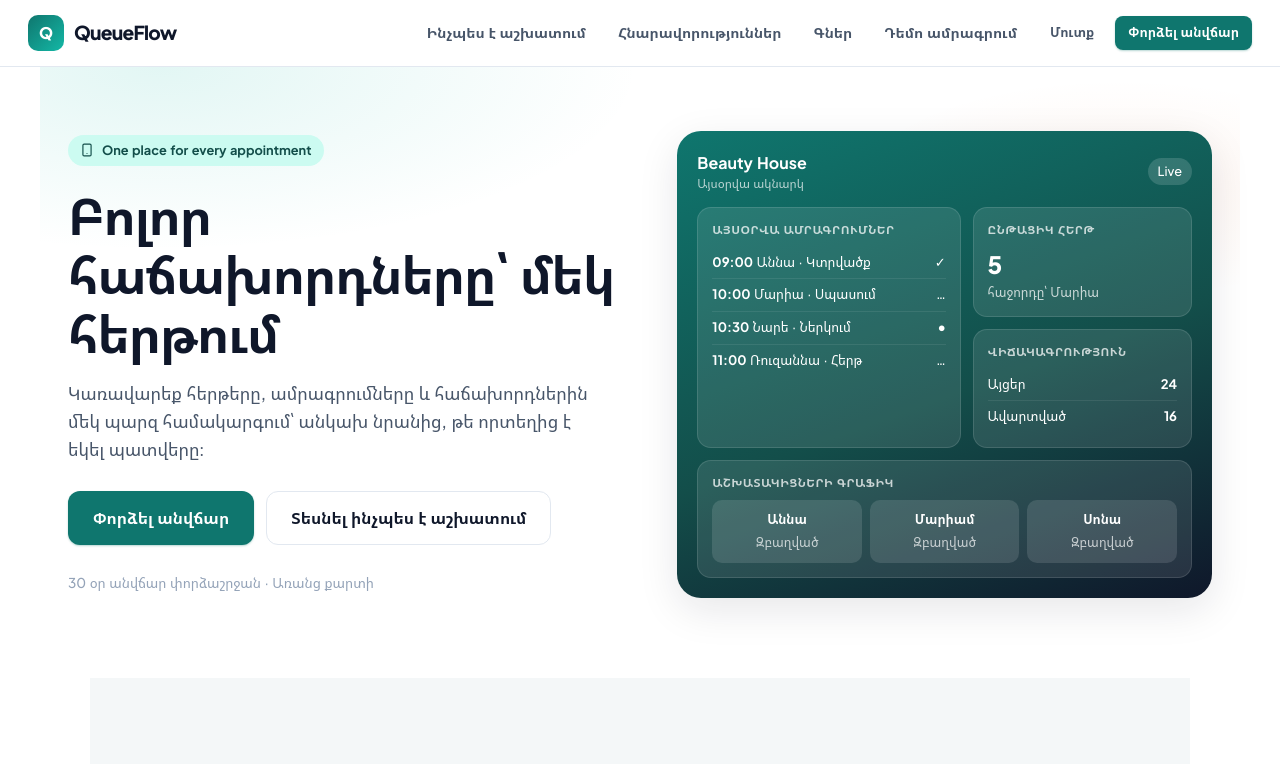
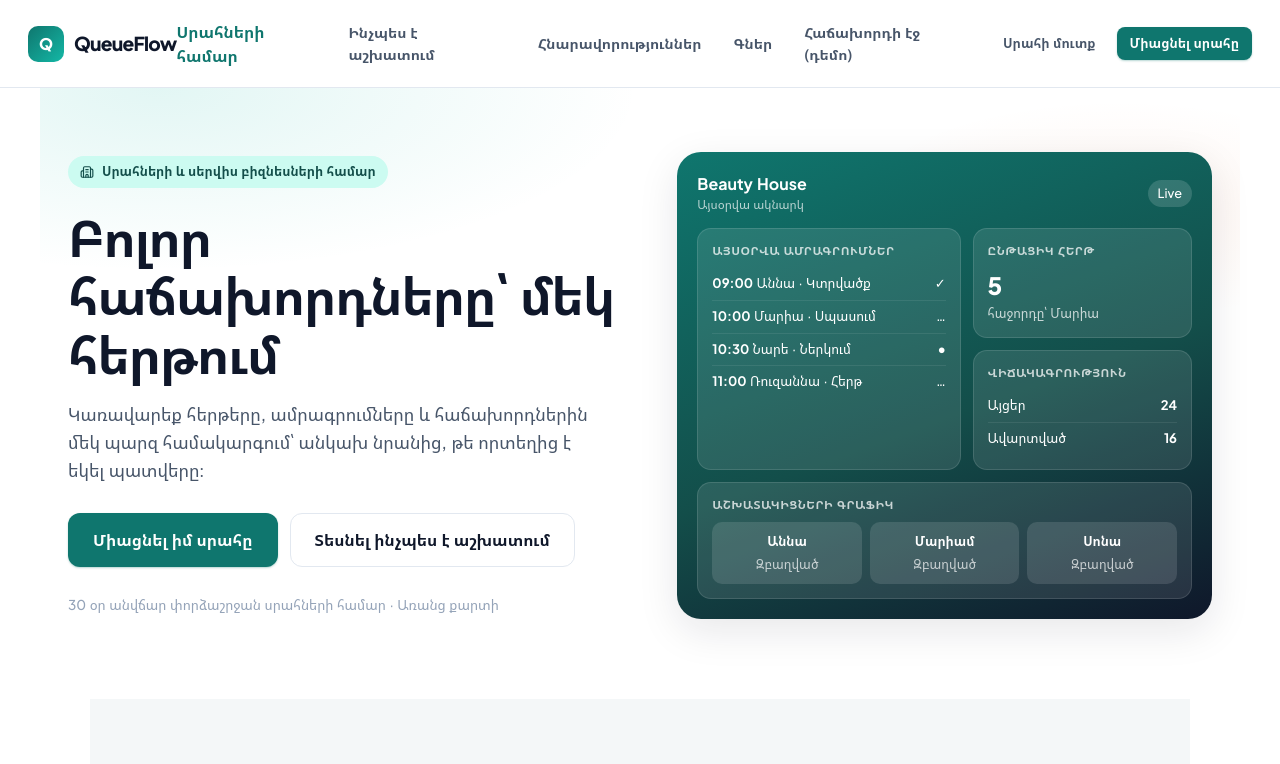
Before and after one commit to arabyantigran-sys/queueflow, a React (Vite) app: page / in a window 1280 px wide. Shown: the top 764 px of the page. Built offline with nearby package versions, Linux system fonts and the light colour scheme; no server answers.

Commit message:
Separate business marketing site from customer booking experience.

```diff
--- a/src/pages/booking/BookingPage.tsx
+++ b/src/pages/booking/BookingPage.tsx
@@ -1,5 +1,5 @@
 import { useEffect, useMemo, useState } from 'react';
-import { Link, useNavigate, useParams } from 'react-router-dom';
+import { Link, useParams } from 'react-router-dom';
 import { ArrowLeft, CalendarPlus, CheckCircle2, MapPin, Star } from 'lucide-react';
 import { Button } from '../../components/ui/Button';
 import { useAppStore } from '../../store/useAppStore';
@@ -11,7 +11,6 @@ type Step = 'services' | 'specialist' | 'datetime' | 'info' | 'done';
 
 export function BookingPage() {
   const { slug } = useParams();
-  const navigate = useNavigate();
   const hydrateBySlug = useAppStore((s) => s.hydrateBySlug);
   const business = useAppStore((s) => s.business);
   const services = useAppStore((s) => s.services);
@@ -112,9 +111,7 @@ export function BookingPage() {
     >
       <div style={{ maxWidth: 440, margin: '0 auto' }}>
         <div style={{ display: 'flex', alignItems: 'center', justifyContent: 'space-between', marginBottom: 16 }}>
-          <Link to="/" className="brand" style={{ fontSize: '1rem', color: 'var(--primary)' }}>
-            QueueFlow
-          </Link>
+          <div style={{ fontSize: '0.8rem', color: 'var(--text-muted)' }}>Ամրագրում</div>
           {step !== 'services' && step !== 'done' && (
             <button
               className="btn btn-ghost btn-sm"
@@ -363,17 +360,21 @@ export function BookingPage() {
               onClick={async () => {
                 await cancelAppointment(completed.id);
                 showToast('Ամրագրումը չեղարկված է');
-                navigate('/');
+                setStep('services');
+                resetDraft();
               }}
             >
               Չեղարկել ամրագրումը
             </Button>
-            <Link to="/admin" style={{ display: 'block', marginTop: 20, color: 'var(--primary)', fontWeight: 600, fontSize: '0.9rem' }}>
-              Տեսնել բիզնեսի dashboard-ում →
-            </Link>
+            <p style={{ marginTop: 20, fontSize: '0.75rem', color: 'var(--text-muted)' }}>
+              Powered by QueueFlow
+            </p>
           </div>
         )}
       </div>
+      <p style={{ textAlign: 'center', marginTop: 24, fontSize: '0.7rem', color: 'var(--text-muted)' }}>
+        Powered by QueueFlow
+      </p>
       <Toast />
     </div>
   );
--- a/src/pages/landing/LandingPage.tsx
+++ b/src/pages/landing/LandingPage.tsx
@@ -8,7 +8,6 @@ import {
   Clock,
   Building2,
   Check,
-  Smartphone,
   Phone,
   Globe,
   UserPlus,
@@ -69,6 +68,9 @@ export function LandingPage() {
           </span>
         </Link>
         <div className="landing-nav-links">
+          <span className="nav-link hide-sm" style={{ color: 'var(--primary)', fontWeight: 700, cursor: 'default' }}>
+            Սրահների համար
+          </span>
           <a href="#how" className="nav-link hide-sm">
             Ինչպես է աշխատում
           </a>
@@ -79,15 +81,15 @@ export function LandingPage() {
             Գներ
           </a>
           <Link to="/book/beauty-house" className="nav-link hide-sm">
-            Դեմո ամրագրում
+            Հաճախորդի էջ (դեմո)
           </Link>
           <Link to="/login">
             <Button variant="ghost" size="sm">
-              Մուտք
+              Սրահի մուտք
             </Button>
           </Link>
           <Link to="/register">
-            <Button size="sm">Փորձել անվճար</Button>
+            <Button size="sm">Միացնել սրահը</Button>
           </Link>
         </div>
       </nav>
@@ -95,7 +97,7 @@ export function LandingPage() {
       <section className="hero">
         <div>
           <div className="hero-eyebrow">
-            <Smartphone size={14} /> One place for every appointment
+            <Building2 size={14} /> Սրահների և սերվիս բիզնեսների համար
           </div>
           <h1>Բոլոր հաճախորդները՝ մեկ հերթում</h1>
           <p className="hero-sub">
@@ -104,7 +106,7 @@ export function LandingPage() {
           </p>
           <div className="hero-ctas">
             <Link to="/register">
-              <Button size="lg">Փորձել անվճար</Button>
+              <Button size="lg">Միացնել իմ սրահը</Button>
             </Link>
             <a href="#how">
               <Button variant="secondary" size="lg">
@@ -112,7 +114,7 @@ export function LandingPage() {
               </Button>
             </a>
           </div>
-          <p className="hero-note">30 օր անվճար փորձաշրջան · Առանց քարտի</p>
+          <p className="hero-note">30 օր անվճար փորձաշրջան սրահների համար · Առանց քարտի</p>
         </div>
 
         <div className="hero-preview" aria-hidden>
@@ -264,13 +266,26 @@ export function LandingPage() {
       <section className="section section-muted" id="experience">
         <div className="cx-layout">
           <div>
-            <h2 style={{ fontSize: '2rem', fontWeight: 750, marginBottom: 12 }}>Հաճախորդի փորձառություն</h2>
+            <div
+              style={{
+                display: 'inline-block',
+                fontSize: '0.75rem',
+                fontWeight: 700,
+                color: 'var(--primary)',
+                marginBottom: 8,
+                textTransform: 'uppercase',
+                letterSpacing: '0.04em',
+              }}
+            >
+              Հաճախորդի էջ · դեմո
+            </div>
+            <h2 style={{ fontSize: '2rem', fontWeight: 750, marginBottom: 12 }}>Ինչ է տեսնում հաճախորդը</h2>
             <p style={{ color: 'var(--text-secondary)', marginBottom: 20, fontSize: '1.05rem' }}>
-              Գեղեցիկ, արագ ամրագրման էջ՝ օպտիմիզացված բջջայինի համար։ Հաճախորդը ընտրում է ծառայություն,
-              մասնագետ և ժամ, դուք ստանում եք ամրագրումը անմիջապես dashboard-ում։
+              Հաճախորդը չի տեսնում գներ կամ բաժանորդագրություն։ Նա ստանում է միայն սրահի ամրագրման էջը՝
+              ծառայություն, մասնագետ, ժամ։
             </p>
             <Link to="/book/beauty-house">
-              <Button>Բացել դեմո ամրագրումը</Button>
+              <Button>Բացել հաճախորդի դեմո էջը</Button>
             </Link>
           </div>
           <div className="phone-frame">
@@ -327,8 +342,8 @@ export function LandingPage() {
 
       <section className="section" id="pricing">
         <div className="section-head">
-          <h2>Պարզ և թափանցիկ գներ</h2>
-          <p>30 օր անվճար փորձաշրջան բոլոր փաթեթների համար</p>
+          <h2>Գներ սրահների համար</h2>
+          <p>Հաճախորդները սա չեն տեսնում։ Սա միայն բիզնեսի բաժանորդագրությունն է։</p>
         </div>
         <div className="pricing-grid">
           {plans.map((plan) => (
@@ -360,13 +375,12 @@ export function LandingPage() {
       <footer className="landing-footer">
         <div>
           <span className="brand">QueueFlow</span>
-          <div style={{ marginTop: 4 }}>One place for every appointment.</div>
+          <div style={{ marginTop: 4 }}>Գործիք սրահների համար · One place for every appointment.</div>
         </div>
-        <div style={{ display: 'flex', gap: 16 }}>
-          <Link to="/login">Մուտք</Link>
-          <Link to="/register">Գրանցում</Link>
-          <Link to="/book/beauty-house">Դեմո</Link>
-          <Link to="/admin">Dashboard</Link>
+        <div style={{ display: 'flex', gap: 16, flexWrap: 'wrap' }}>
+          <Link to="/login">Սրահի մուտք</Link>
+          <Link to="/register">Միացնել սրահը</Link>
+          <Link to="/book/beauty-house">Հաճախորդի դեմո էջ</Link>
         </div>
       </footer>
     </div>
```
